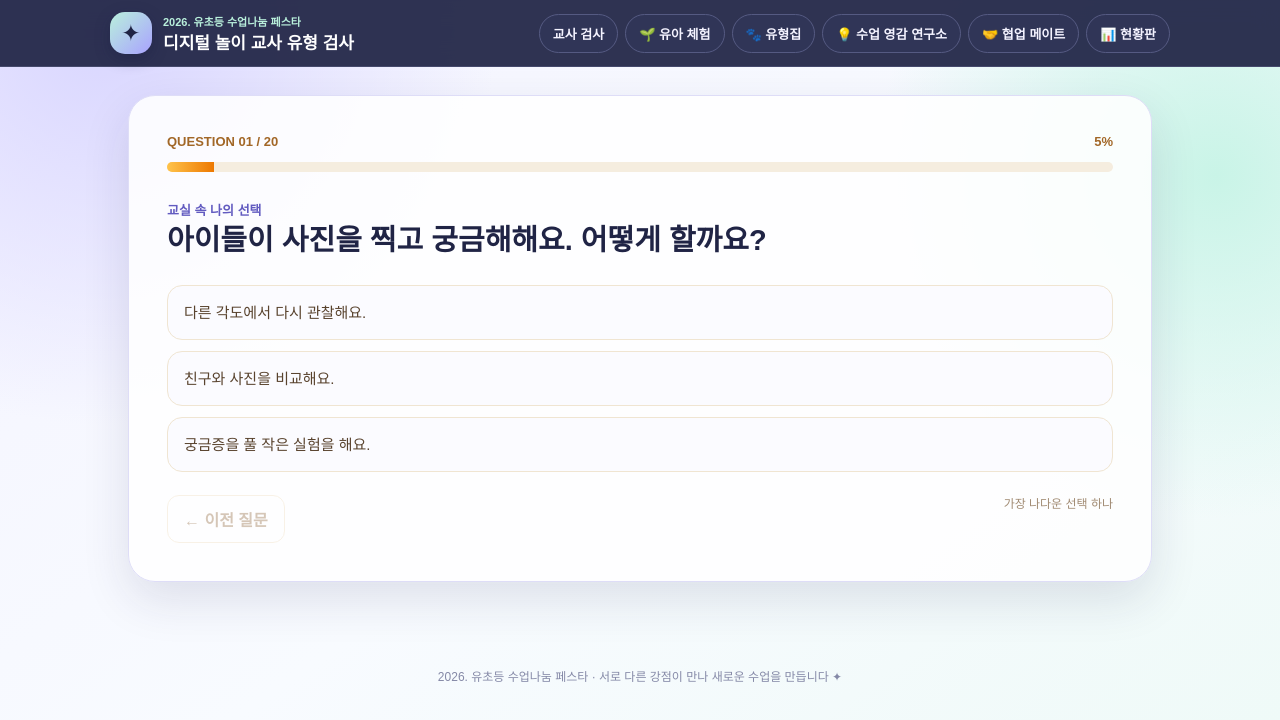
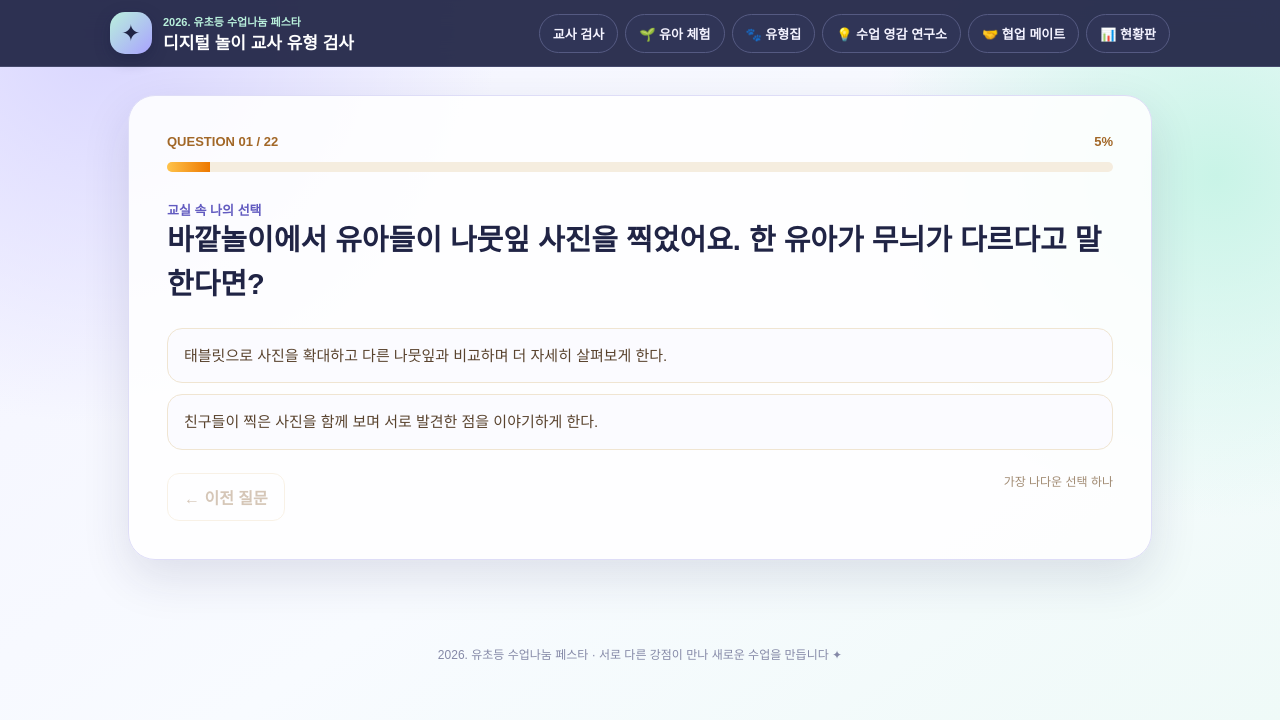
Before and after one commit to blessuni/2026festa, a plain HTML site: page index.html in a window 1280 px wide. Both pictures are taken after a click on the button "나의 디지털 교사 유형 발견하기 →". Drawn offline with nearby package versions, Linux system fonts and the light colour scheme.

Commit message:
Add files via upload

```diff
--- a/index.html
+++ b/index.html
@@ -114,7 +114,7 @@ footer{text-align:center;color:#8589a7;font-size:12px;padding:25px}
 </div></section>
 
 <section class="view" id="quiz"><div class="shell">
- <div class="quiz-top"><span id="qnumber">QUESTION 01 / 20</span><span id="qpercent">7%</span></div><div class="progress"><div id="qfill"></div></div>
+ <div class="quiz-top"><span id="qnumber">QUESTION 01 / 22</span><span id="qpercent">7%</span></div><div class="progress"><div id="qfill"></div></div>
  <div class="result-kicker">교실 속 나의 선택</div><h2 class="qtitle" id="qtitle"></h2>
  <div class="options" id="options"></div>
  <div class="quiz-actions"><button class="ghost" id="prev">← 이전 질문</button><span class="muted">가장 나다운 선택 하나</span></div>
@@ -255,343 +255,157 @@ turtle:{emoji:'🐢',animal:'거북이형',name:'균형 있는 조절자',line:'
 };
 const questions = [
   [
-    "아이들이 사진을 찍고 궁금해해요. 어떻게 할까요?",
+    "바깥놀이에서 유아들이 나뭇잎 사진을 찍었어요. 한 유아가 무늬가 다르다고 말한다면?",
     [
-      [
-        "다른 각도에서 다시 관찰해요.",
-        "cat"
-      ],
-      [
-        "친구와 사진을 비교해요.",
-        "dog"
-      ],
-      [
-        "궁금증을 풀 작은 실험을 해요.",
-        "rabbit"
-      ]
+      ["태블릿으로 사진을 확대하고 다른 나뭇잎과 비교하며 더 자세히 살펴보게 한다.", "cat"],
+      ["친구들이 찍은 사진을 함께 보며 서로 발견한 점을 이야기하게 한다.", "dog"]
     ]
   ],
   [
-    "새로운 앱을 처음 만났어요. 먼저 무엇을 할까요?",
+    "새로운 디지털 앱을 수업에 처음 사용해요. 어떻게 시작하고 싶나요?",
     [
-      [
-        "기능을 직접 눌러 살펴봐요.",
-        "cat"
-      ],
-      [
-        "동료와 함께 사용해 봐요.",
-        "dog"
-      ],
-      [
-        "필요한 기능부터 정해 연습해요.",
-        "rabbit"
-      ]
+      ["여러 기능을 직접 눌러 보며 놀이에 활용할 수 있는 방법을 찾아본다.", "cat"],
+      ["활동 목표와 순서를 먼저 정하고 필요한 기능부터 익혀 적용한다.", "rabbit"]
     ]
   ],
   [
-    "아이들이 작품을 소개하고 싶대요. 어떻게 도울까요?",
+    "유아들이 만든 작품을 다른 친구에게 소개하고 싶어 해요. 어떻게 도울까요?",
     [
-      [
-        "작품의 새로운 점을 찾아보게 해요.",
-        "cat"
-      ],
-      [
-        "서로 질문과 칭찬을 나누게 해요.",
-        "dog"
-      ],
-      [
-        "소개 순서와 방법을 함께 정해요.",
-        "rabbit"
-      ]
+      ["사진·음성·그림을 연결해 작품을 다양한 방식으로 표현하게 한다.", "octopus"],
+      ["친구들이 서로 질문하고 칭찬하며 작품 이야기를 나누게 한다.", "dog"]
     ]
   ],
   [
-    "놀이에 흥미가 줄었어요. 어떻게 할까요?",
+    "디지털 놀이 중 유아들의 관심이 예상과 다르게 바뀌었어요. 어떻게 할까요?",
     [
-      [
-        "아이들의 관심을 다시 관찰해요.",
-        "cat"
-      ],
-      [
-        "하고 싶은 놀이를 함께 이야기해요.",
-        "dog"
-      ],
-      [
-        "놀이 방법을 바꿔 다시 시작해요.",
-        "rabbit"
-      ]
+      ["유아가 새롭게 관심을 보이는 대상을 관찰하고 그 방향으로 탐색을 이어 간다.", "cat"],
+      ["남은 시간과 준비물을 살펴 놀이 흐름을 다시 구성해 실행한다.", "rabbit"]
     ]
   ],
   [
-    "아이의 이야기를 디지털로 남긴다면?",
+    "유아가 태블릿으로 찍은 사진에 자기 이야기를 더하고 싶대요. 어떻게 지원할까요?",
     [
-      [
-        "사진으로 발견한 순간을 모아요.",
-        "cat"
-      ],
-      [
-        "목소리를 녹음해 함께 들어요.",
-        "dog"
-      ],
-      [
-        "그림·사진·소리를 엮어 작품을 만들어요.",
-        "octopus"
-      ]
+      ["사진에 목소리와 그림을 더해 하나의 이야기 작품으로 만들어 보게 한다.", "octopus"],
+      ["친구들과 사진을 보며 각자 떠올린 이야기를 주고받게 한다.", "dog"]
     ]
   ],
   [
-    "친구 사진을 공유하려고 해요. 먼저?",
+    "친구의 얼굴이 나온 사진을 공유하고 싶어 해요. 먼저 무엇을 안내할까요?",
     [
-      [
-        "사진 속에서 발견한 점을 이야기해요.",
-        "cat"
-      ],
-      [
-        "사진에 나온 친구의 마음을 물어요.",
-        "dog"
-      ],
-      [
-        "동의와 공개 범위를 확인해요.",
-        "turtle"
-      ]
+      ["사진 속 친구에게 괜찮은지 묻고 누구와 나눌지 함께 확인하게 한다.", "turtle"],
+      ["사진을 보며 친구의 표정과 그때의 기분을 함께 이야기하게 한다.", "dog"]
     ]
   ],
   [
-    "태블릿이 갑자기 멈췄어요. 어떻게 할까요?",
+    "태블릿이 갑자기 작동하지 않아 놀이가 멈췄어요. 어떻게 할까요?",
     [
-      [
-        "원인을 살피고 다른 방법을 찾아요.",
-        "cat"
-      ],
-      [
-        "기다리는 친구의 역할을 마련해요.",
-        "dog"
-      ],
-      [
-        "실물 놀이로 자연스럽게 전환해요.",
-        "turtle"
-      ]
+      ["다른 기능이나 방법을 살펴 문제를 해결할 수 있는지 시도한다.", "cat"],
+      ["기기를 잠시 내려놓고 블록·그림 등 실물 놀이로 자연스럽게 이어 간다.", "turtle"]
     ]
   ],
   [
-    "디지털 놀이 연수에서 기대하는 것은?",
+    "디지털 놀이 연수에 참여한다면 가장 기대하는 경험은 무엇인가요?",
     [
-      [
-        "새로운 도구를 직접 탐색하는 시간",
-        "cat"
-      ],
-      [
-        "선생님들과 경험을 나누는 시간",
-        "dog"
-      ],
-      [
-        "배운 것을 교실에서 실행하는 시간",
-        "rabbit"
-      ]
+      ["새로운 도구를 직접 만져 보고 교실에서 쓸 방법을 찾아보는 경험", "cat"],
+      ["동료와 수업 사례를 나누고 바로 실행할 활동을 함께 계획하는 경험", "rabbit"]
     ]
   ],
   [
-    "하나의 놀이를 더 풍부하게 표현한다면?",
+    "하나의 놀이를 여러 방식으로 기록하려고 해요. 어떻게 할까요?",
     [
-      [
-        "사진과 영상을 연결해요.",
-        "octopus"
-      ],
-      [
-        "친구들의 이야기를 모아요.",
-        "dog"
-      ],
-      [
-        "실제 재료와 몸놀이도 함께해요.",
-        "turtle"
-      ]
+      ["사진·영상·음성을 연결해 놀이 과정을 풍부하게 남긴다.", "octopus"],
+      ["유아가 기록에 오래 머물지 않도록 필요한 장면만 남기고 실제 놀이를 이어 간다.", "turtle"]
     ]
   ],
   [
-    "놀이 시간이 끝나 가는데 더 하고 싶대요.",
+    "놀이 시간이 끝나 가는데 유아들이 더 하고 싶어 해요. 어떻게 마무리할까요?",
     [
-      [
-        "무엇에 몰입했는지 살펴봐요.",
-        "cat"
-      ],
-      [
-        "아이들과 마무리 방법을 의논해요.",
-        "dog"
-      ],
-      [
-        "다음에 이어 할 수 있게 정리해요.",
-        "turtle"
-      ]
+      ["무엇에 몰입했는지 함께 돌아보고 다음에 이어 할 방법을 찾는다.", "dog"],
+      ["오늘의 결과와 남은 과정을 정리해 다음 놀이 시간에 이어 가도록 계획한다.", "rabbit"]
     ]
   ],
   [
-    "새로운 놀이 아이디어가 떠올랐어요.",
+    "새로운 디지털 놀이 아이디어가 떠올랐어요. 다음 행동은?",
     [
-      [
-        "관련 사례를 찾아 더 탐색해요.",
-        "cat"
-      ],
-      [
-        "동료와 생각을 주고받아요.",
-        "dog"
-      ],
-      [
-        "작게 계획해 바로 시도해요.",
-        "rabbit"
-      ]
+      ["관련 기능과 사례를 더 살펴보며 아이디어를 구체화한다.", "cat"],
+      ["간단한 준비물과 순서를 정해 작은 활동으로 먼저 실행해 본다.", "rabbit"]
     ]
   ],
   [
-    "아이들이 만든 결과물을 전시한다면?",
+    "유아들이 만든 디지털 결과물을 함께 감상하려고 해요. 어떻게 할까요?",
     [
-      [
-        "사진·음성·그림을 모아 전시해요.",
-        "octopus"
-      ],
-      [
-        "친구들이 서로 소개하고 감상해요.",
-        "dog"
-      ],
-      [
-        "아이들이 원하는 방식으로 참여하게 해요.",
-        "turtle"
-      ]
+      ["친구들이 서로 작품을 소개하고 궁금한 점을 묻도록 돕는다.", "dog"],
+      ["사진·그림·소리 등 다양한 표현을 한 화면이나 작품으로 연결한다.", "octopus"]
     ]
   ],
   [
-    "디지털 도구를 고를 때 가장 먼저 보는 것은?",
+    "디지털 도구를 선택할 때 가장 먼저 확인하는 것은 무엇인가요?",
     [
-      [
-        "새로운 탐색이 가능한 기능인지 살펴요.",
-        "cat"
-      ],
-      [
-        "함께 소통하고 나눌 수 있는지 살펴요.",
-        "dog"
-      ],
-      [
-        "놀이 목적에 꼭 필요한지 살펴요.",
-        "turtle"
-      ]
+      ["유아가 직접 탐색하고 새로운 것을 발견할 수 있는 기능인지 살펴본다.", "cat"],
+      ["놀이 목표에 꼭 필요한지, 사용 시간과 안전에 무리가 없는지 살펴본다.", "turtle"]
     ]
   ],
   [
-    "놀이 중 예상하지 못한 사용법을 발견했어요.",
+    "유아가 예상하지 못한 방법으로 디지털 도구를 사용했어요. 어떻게 반응할까요?",
     [
-      [
-        "아이의 생각을 더 관찰해요.",
-        "cat"
-      ],
-      [
-        "친구들과 발견을 나눠요.",
-        "dog"
-      ],
-      [
-        "다른 매체로도 표현해 봐요.",
-        "octopus"
-      ]
+      ["그 방법에서 어떤 생각을 했는지 물으며 새로운 탐색으로 이어 간다.", "cat"],
+      ["다른 표현 도구와 연결해 유아의 생각을 작품으로 확장해 본다.", "octopus"]
     ]
   ],
   [
-    "수업 준비를 할 때 나는 주로?",
+    "수업을 준비할 때 나는 주로 어떤 방식으로 준비하나요?",
     [
-      [
-        "새로운 사례와 자료를 찾아요.",
-        "cat"
-      ],
-      [
-        "함께할 사람들과 의견을 모아요.",
-        "dog"
-      ],
-      [
-        "순서와 준비물을 정리해 실행해요.",
-        "rabbit"
-      ]
+      ["동료와 아이디어를 나누고 서로의 경험을 반영해 준비한다.", "dog"],
+      ["활동 순서와 역할, 필요한 자료를 정리해 실행 계획을 세운다.", "rabbit"]
     ]
   ],
   [
-    "사진에 설명을 더해 작품을 만든다면?",
+    "사진에 설명을 더해 디지털 작품을 만들어요. 어떤 지원을 하고 싶나요?",
     [
-      [
-        "사진 속 특징을 자세히 찾아요.",
-        "cat"
-      ],
-      [
-        "친구 목소리를 함께 담아요.",
-        "dog"
-      ],
-      [
-        "사진·그림·음성을 엮어요.",
-        "octopus"
-      ]
+      ["유아의 목소리·그림·사진을 연결해 자기 방식으로 표현하게 한다.", "octopus"],
+      ["사진을 찍고 녹음한 뒤에는 실제 경험과 연결해 충분히 이야기 나눈다.", "turtle"]
     ]
   ],
   [
-    "디지털 놀이 뒤에는 무엇을 할까요?",
+    "디지털 놀이를 마친 뒤 어떤 경험으로 이어 가고 싶나요?",
     [
-      [
-        "새롭게 발견한 것을 더 탐색해요.",
-        "cat"
-      ],
-      [
-        "서로의 경험을 나눠요.",
-        "dog"
-      ],
-      [
-        "실물·몸놀이로 이어가요.",
-        "turtle"
-      ]
+      ["화면에서 발견한 것을 실제 자연물이나 교실 물건에서 찾아본다.", "turtle"],
+      ["친구들과 결과를 공유하고 서로의 생각을 더해 새로운 이야기를 만든다.", "dog"]
     ]
   ],
   [
-    "계획과 다른 방향으로 놀이가 흘러가요.",
+    "계획한 디지털 놀이와 유아들의 관심이 달라졌어요. 어떻게 할까요?",
     [
-      [
-        "아이들의 새로운 관심을 따라가요.",
-        "cat"
-      ],
-      [
-        "아이들과 다음 방향을 의논해요.",
-        "dog"
-      ],
-      [
-        "가능한 활동을 다시 구성해요.",
-        "rabbit"
-      ]
+      ["유아들의 새로운 관심을 반영해 놀이 방향을 유연하게 바꾼다.", "cat"],
+      ["가능한 활동을 다시 정리하고 준비물을 조정해 새로운 흐름으로 운영한다.", "rabbit"]
     ]
   ],
   [
-    "여러 디지털 도구를 함께 쓸 때 나는?",
+    "여러 디지털 도구를 함께 활용할 때 나는 어떻게 선택하나요?",
     [
-      [
-        "각 도구의 새 기능을 탐색해요.",
-        "cat"
-      ],
-      [
-        "사진·소리·영상 등을 연결해요.",
-        "octopus"
-      ],
-      [
-        "도구 수를 줄이고 목적에 집중해요.",
-        "turtle"
-      ]
+      ["사진·소리·영상 등 각 매체의 장점을 연결해 표현을 확장한다.", "octopus"],
+      ["도구를 꼭 필요한 만큼만 사용하고 실물 놀이와의 균형을 살핀다.", "turtle"]
     ]
   ],
   [
-    "동료와 디지털 놀이를 준비한다면?",
+    "동료와 디지털 놀이를 함께 준비한다면 나는 어떤 역할을 맡고 싶나요?",
     [
-      [
-        "새로운 아이디어를 제안해요.",
-        "cat"
-      ],
-      [
-        "서로의 강점을 연결해요.",
-        "dog"
-      ],
-      [
-        "역할과 실행 순서를 정리해요.",
-        "rabbit"
-      ]
+      ["서로의 강점을 살피고 의견을 조율해 함께하는 분위기를 만든다.", "dog"],
+      ["역할과 진행 순서를 정리하고 실제 운영까지 추진한다.", "rabbit"]
+    ]
+  ],
+  [
+    "유아가 디지털 놀이에 오래 몰입하고 있어요. 어떻게 지원할까요?",
+    [
+      ["몰입한 내용을 존중하면서 마무리 시점과 다음 활동을 함께 정한다.", "turtle"],
+      ["무엇이 재미있는지 질문하며 관심을 더 깊은 탐색으로 연결한다.", "cat"]
+    ]
+  ],
+  [
+    "유아들이 같은 주제로 각자 다른 결과물을 만들었어요. 다음에는?",
+    [
+      ["서로의 작품을 소개하고 다른 생각을 존중하며 감상하도록 돕는다.", "dog"],
+      ["사진·그림·음성 등 표현 방식을 더해 작품을 새롭게 구성하도록 돕는다.", "octopus"]
     ]
   ]
 ];
```
